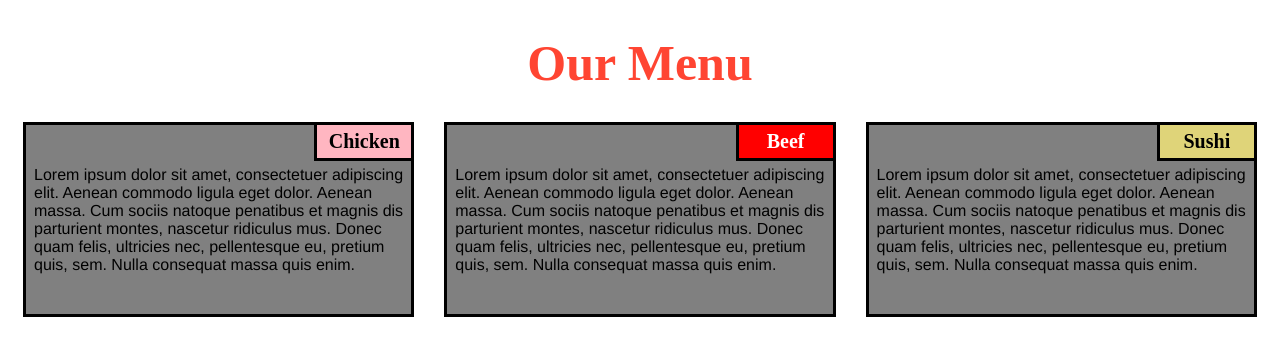
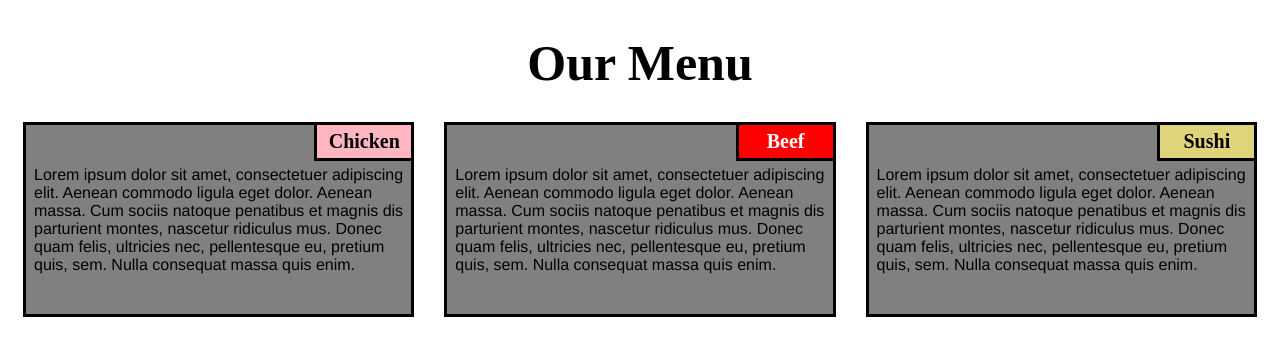
Before and after one commit to AbigailFranco/coursera-assignments, a plain HTML site: page Module 2 solution/index.html in a window 1280 px wide. Drawn offline with Linux system fonts and the light colour scheme.

Commit message:
Update style.css

```diff
--- a/Module 2 solution/css/style.css
+++ b/Module 2 solution/css/style.css
@@ -10,7 +10,7 @@
     h1 {
        margin-bottom: 15px;
     text-align: center;
-    color: #ff4532;
+    color: rbg(0, 0, 0);
     font-size: 50px;
     }
 
```
